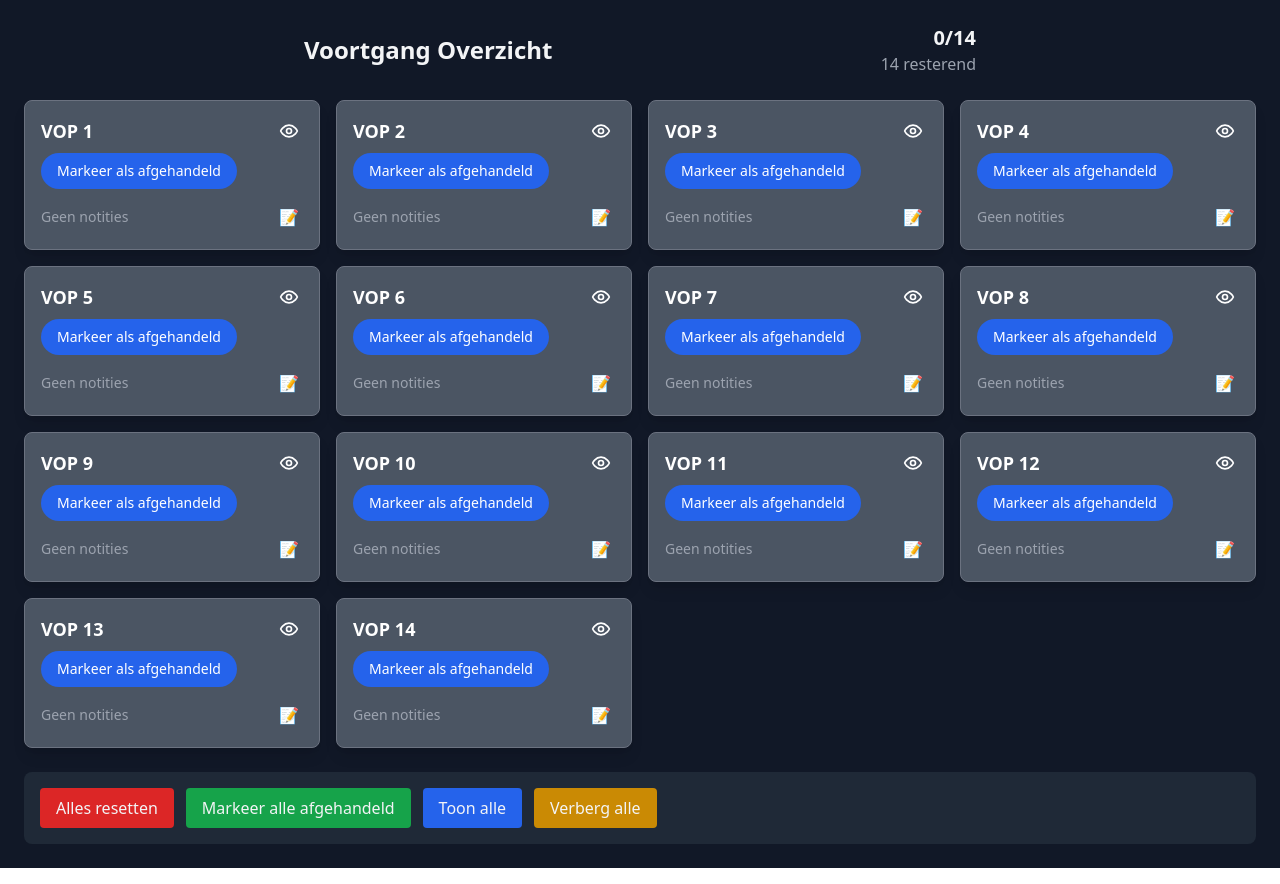
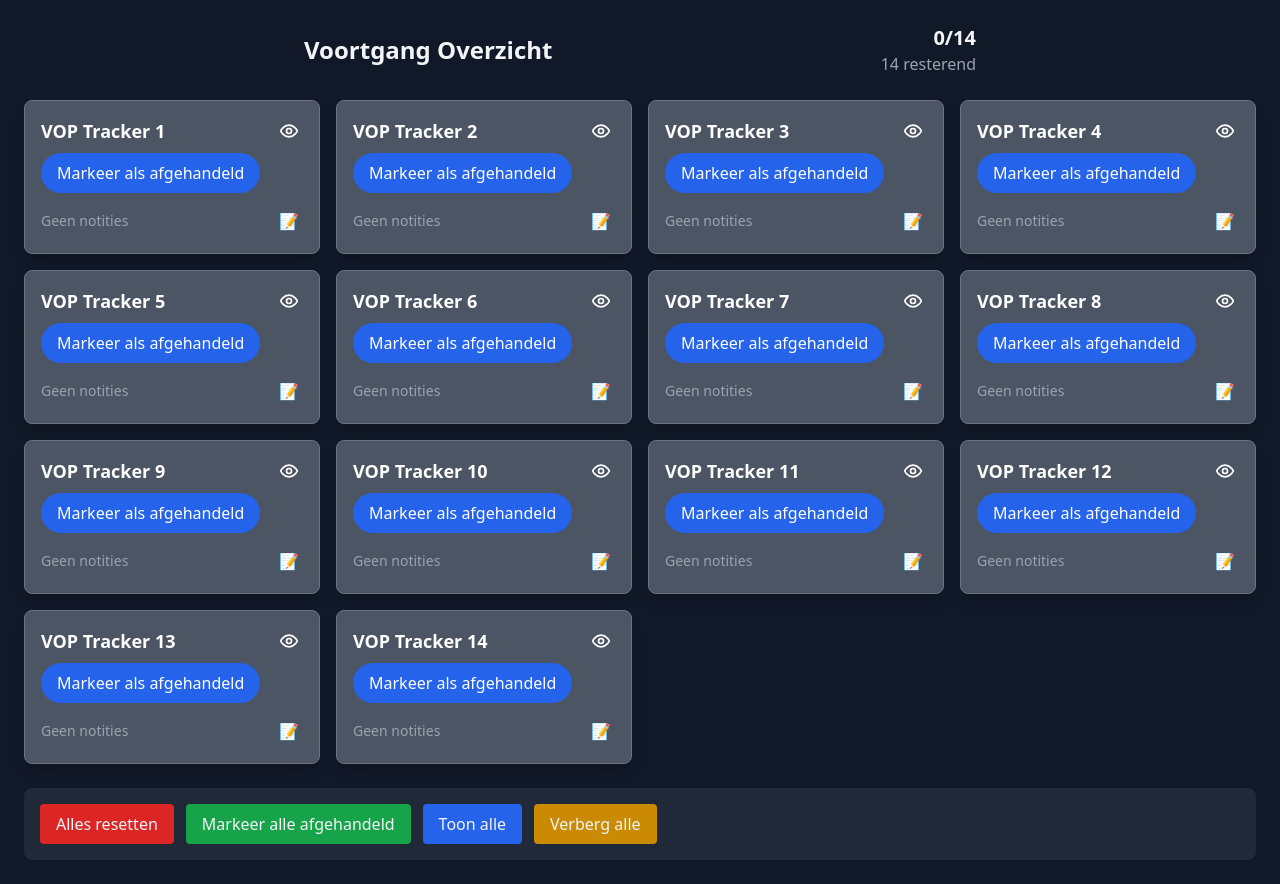
Before and after one commit to Brandjuh/brandjuh.github.io, a React (Vite) app: page / in a window 1280 px wide. Built offline with nearby package versions, Linux system fonts and the light colour scheme.

Commit message:
Update VopItem.tsx

```diff
--- a/src/components/VopItem.tsx
+++ b/src/components/VopItem.tsx
@@ -1,5 +1,7 @@
 import React, { useState } from 'react';
 import { EyeIcon, EyeOffIcon } from 'lucide-react';
+import { styles } from '../config/styles.config';
+import { strings } from '../config/i18n';
 
 interface Vop { id: number; done: boolean; hidden: boolean; note: string; }
 
@@ -13,41 +15,30 @@ interface Props {
 const VopItem: React.FC<Props> = ({ vop, onToggleDone, onToggleHidden, onUpdateNote }) => {
   const [editing, setEditing] = useState(false);
   const [tempNote, setTempNote] = useState(vop.note);
+  const locale = 'nl';
 
   const saveNote = () => { onUpdateNote?.(tempNote); setEditing(false); };
-
-  const baseBg = vop.hidden ? 'bg-gray-900 dark:bg-gray-800 opacity-70' : 'bg-gray-700 dark:bg-gray-600';
-  const borderColor = vop.hidden ? 'border-gray-300' : 'border-gray-500';
+  const bgClass = vop.hidden ? styles.card.hidden : styles.card.visible;
+  const doneClass = vop.done ? styles.card.doneButton.done : styles.card.doneButton.todo;
 
   return (
-    <div
-      className={`flex flex-col p-4 rounded-lg shadow-lg text-white transition-colors $
-        ${baseBg} ${borderColor} border`}>
+    <div className={`${styles.card.base} ${bgClass} border`}>
       <div className="flex justify-between items-center mb-2">
-        <span className="text-lg font-semibold">VOP {vop.id}</span>
+        <span className="text-lg font-semibold">{strings[locale].title} {vop.id}</span>
         <button onClick={onToggleHidden} className="p-1">
           {vop.hidden ? <EyeOffIcon className="h-5 w-5" /> : <EyeIcon className="h-5 w-5" />}
         </button>
       </div>
       <div className="flex justify-between items-center mb-3">
-        <button
-          onClick={onToggleDone}
-          className={`px-4 py-2 rounded-full text-sm font-medium transition-colors $
-            ${vop.done ? 'bg-green-600 hover:bg-green-700' : 'bg-blue-600 hover:bg-blue-700'}`}
-        >
-          {vop.done ? 'Afgehandeld' : 'Markeer als afgehandeld'}
+        <button onClick={onToggleDone} className={`${doneClass} px-4 py-2 rounded-full`}>
+          {vop.done ? strings[locale].handled : strings[locale].markHandled}
         </button>
       </div>
       <div className="flex justify-between items-center">
         {editing ? (
-          <input
-            type="text"
-            className="flex-grow bg-gray-700 border border-gray-600 rounded px-2 py-1 mr-2"
-            value={tempNote}
-            onChange={(e) => setTempNote(e.target.value)}
-          />
+          <input type="text" className="flex-grow bg-gray-700 border border-gray-600 rounded px-2 py-1 mr-2" value={tempNote} onChange={e => setTempNote(e.target.value)} />
         ) : (
-          <span className="text-sm text-gray-400">{vop.note || 'Geen notities'}</span>
+          <span className="text-sm text-gray-400">{vop.note || strings[locale].notesPlaceholder}</span>
         )}
         <button onClick={() => (editing ? saveNote() : setEditing(true))} className="p-1">
           {editing ? '💾' : '📝'}
```
